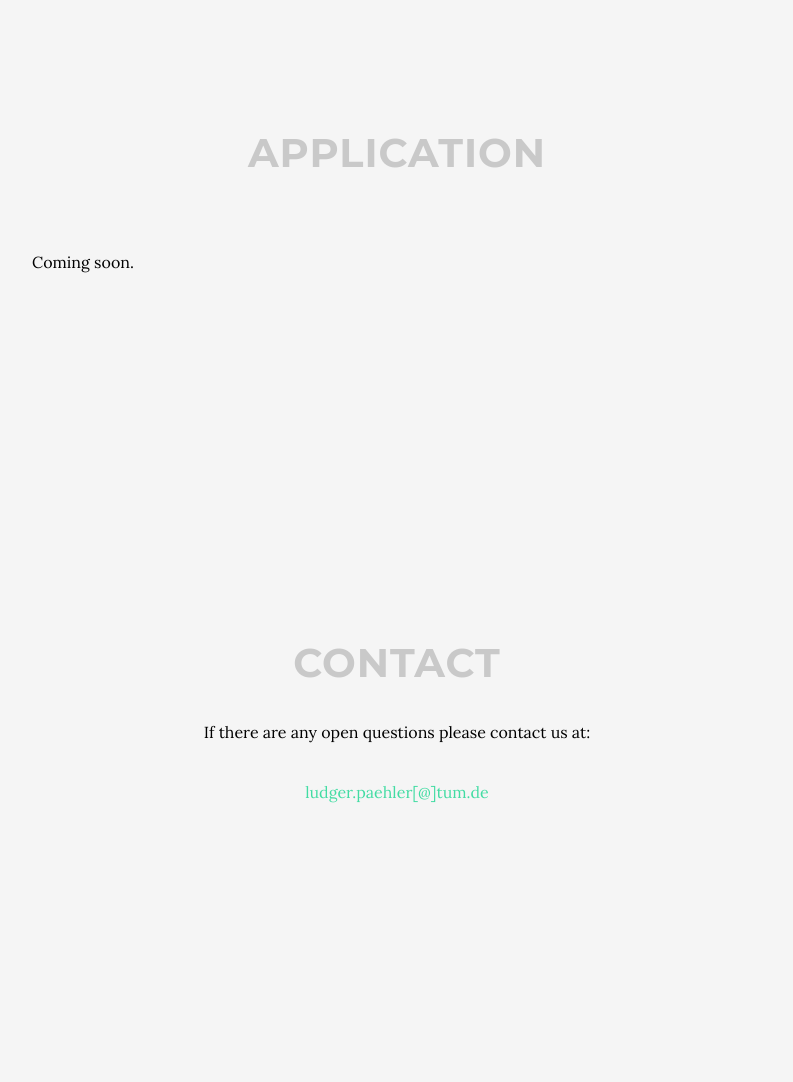
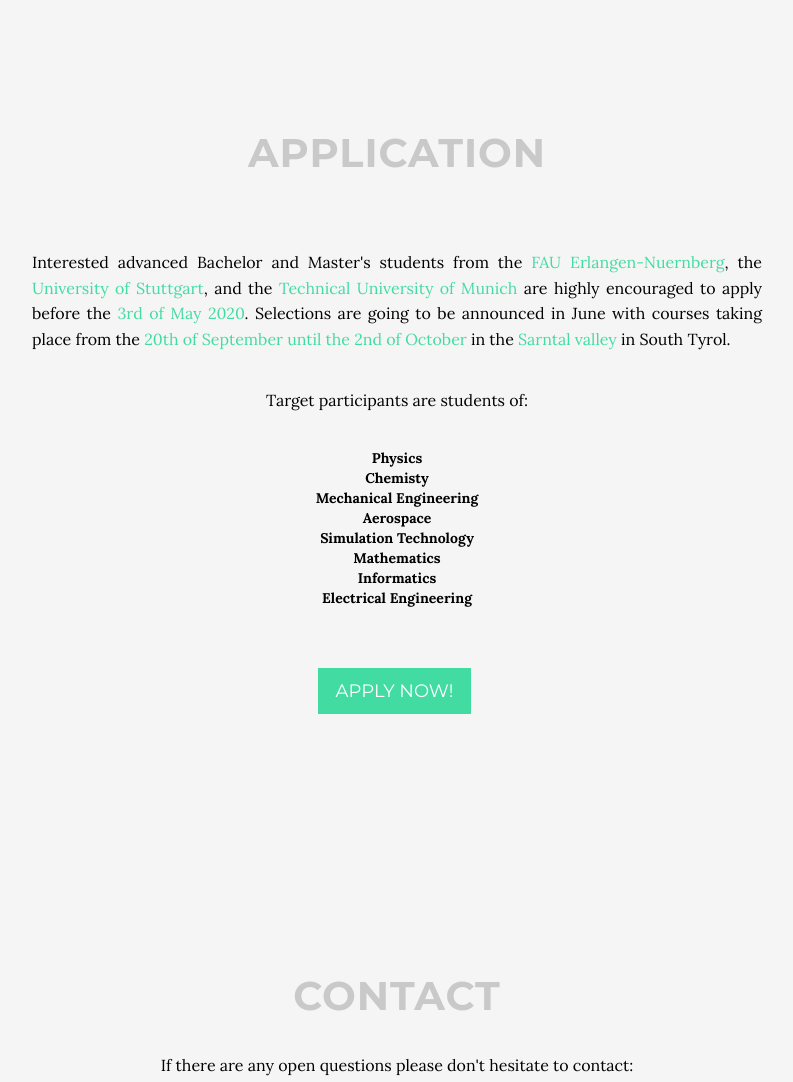
Before and after one commit to tumaer/Ferienakademie, a website: page index.html in a window 1280 px wide. Shown: the part 2700-3782 px from the top of the page, without its empty margins (243-1036 px from the left). Drawn offline with Linux system fonts and the light colour scheme; a script that the page names is missing.

Commit message:
Add content of application section.

```diff
--- a/index.html
+++ b/index.html
@@ -6,7 +6,7 @@
     <meta charset="utf-8">
     <meta http-equiv="X-UA-Compatible" content="IE=edge">
     <meta name="viewport" content="width=device-width, initial-scale=1">
-    <meta name="description" content="Course Page Scientific Machine Learning with focus on Fluid Mechanics">
+    <meta name="description" content="Course Page for the Scientific Machine Learning with focus on Fluid Mechanics Ferienakademie course">
     <meta name="author" content="Ludger Paehler">
     <title>Scientific Machine Learning with Focus on Fluid Mechanics</title>
 
@@ -156,13 +156,52 @@
     <!-- Application -->
     <section id="application" class="content-section text-center">
         <div class="container">
-            <div class="col-lg-8 col-lg-offset-2 text-left">
+            <div class="col-lg-8 col-lg-offset-2 text-justify">
                 <h2 class="text-center">Application</h2>
                 <br><br>
                 <p>
-                    Coming soon.
+                    Interested advanced Bachelor and Master's students from the  <a href="http://www.fau.eu" target="_blank">FAU Erlangen-Nuernberg</a>, the
+                    <a href="https://www.uni-stuttgart.de/en/" target="_blank">University of Stuttgart</a>, and the
+                    <a href="https://www.tum.de/en/" target="_blank">Technical University of Munich</a> are highly encouraged to
+                    apply before the <span class="rein_green">3rd of May 2020</span>. Selections are going to be announced in June with
+                    courses taking place from the <span class="rein_green">20th of September until the 2nd of October</span> in the
+                    <a href="https://www.sarntal.com/en/" target="_blank">Sarntal valley</a> in South Tyrol.
                 </p>
-                <br><br><br><br>
+                <div class="text-center">
+                    <p>Target participants are students of:</p>
+                    <dl>
+                        <dt>
+                            Physics
+                        </dt>
+                        <dt>
+                            Chemisty
+                        </dt>
+                        <dt>
+                            Mechanical Engineering
+                        </dt>
+                        <dt>
+                            Aerospace
+                        </dt>
+                        <dt>
+                            Simulation Technology
+                        </dt>
+                        <dt>
+                            Mathematics
+                        </dt>
+                        <dt>
+                            Informatics
+                        </dt>
+                        <dt>
+                            Electrical Engineering
+                        </dt>
+                    </dl>
+                    <br><br>
+                    <ul class="list-inline banner-social-buttons">
+                        <li>
+                            <a href="https://www.ferienakademie.de/application" target="_blank" class="btn btn-default btn-lg"><span class="network-name">Apply now!</span></a>
+                        </li>
+                    </ul>
+                </div>
             </div>
         </div>
     </section>
@@ -174,7 +213,7 @@
             <div class="col-lg-8 col-lg-offset-2">
                 <h2>Contact</h2>
                 <p>
-                    If there are any open questions please contact us at:
+                    If there are any open questions please don't hesitate to contact:
                 </p>
                 <p><a href="mailto:ludger.paehler@tum.de">ludger.paehler[@]tum.de</a>
                 </p>
```
